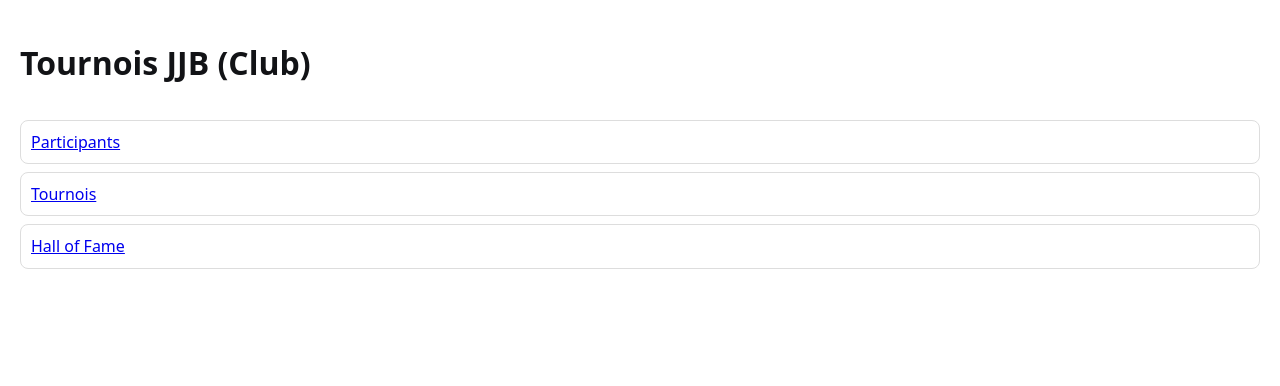
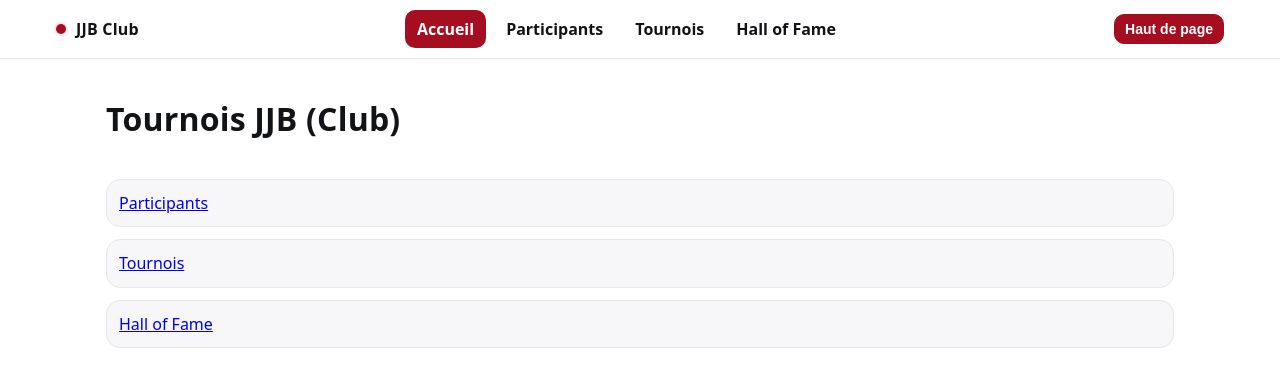
Before and after one commit to Nowa10/Octopus-App, a Next.js app: page / in a window 1280 px wide. Shown: the top 386 px of the page. Built offline with nearby package versions, Linux system fonts and the light colour scheme.

Commit message:
Refactor UI components: enhance styling, integrate navigation, and streamline layout across pages

```diff
--- /dev/null
+++ b/src/app/components/AppNav.tsx
@@ -0,0 +1,59 @@
+'use client';
+
+import Link from 'next/link';
+import { usePathname } from 'next/navigation';
+import { Button } from '@/app/components/ui';
+
+const LINKS = [
+    { href: '/', label: 'Accueil' },
+    { href: '/participants', label: 'Participants' },
+    { href: '/tournaments', label: 'Tournois' },
+    { href: '/hall-of-fame', label: 'Hall of Fame' },
+];
+
+export default function AppNav() {
+    const pathname = usePathname() || '/';
+
+    return (
+        <>
+            {/* Top bar (desktop & tablets) */}
+            <header className="topnav">
+                <div className="topnav__inner">
+                    <Link href="/" className="brand">
+                        <span className="brand__dot" />
+                        <strong>JJB Club</strong>
+                    </Link>
+
+                    <nav className="topnav__links">
+                        {LINKS.map(l => {
+                            const active = pathname === l.href || (l.href !== '/' && pathname.startsWith(l.href));
+                            return (
+                                <Link key={l.href} href={l.href} className={`topnav__link ${active ? 'is-active' : ''}`}>
+                                    {l.label}
+                                </Link>
+                            );
+                        })}
+                    </nav>
+
+                    <div className="topnav__actions">
+                        <Button variant="primary" size="sm" onClick={() => window.scrollTo({ top: 0, behavior: 'smooth' })}>
+                            Haut de page
+                        </Button>
+                    </div>
+                </div>
+            </header>
+
+            {/* Bottom nav (mobile) */}
+            <nav className="bottomnav">
+                {LINKS.map(l => {
+                    const active = pathname === l.href || (l.href !== '/' && pathname.startsWith(l.href));
+                    return (
+                        <Link key={l.href} href={l.href} className={`bottomnav__item ${active ? 'is-active' : ''}`}>
+                            {l.label}
+                        </Link>
+                    );
+                })}
+            </nav>
+        </>
+    );
+}
--- a/src/app/components/ui.tsx
+++ b/src/app/components/ui.tsx
@@ -25,7 +25,8 @@ export function Segment({
     return (
         <div className="segment">
             {items.map(it => (
-                <button key={it.value}
+                <button
+                    key={it.value}
                     className="segment__btn"
                     aria-pressed={value === it.value}
                     onClick={() => onChange(it.value)}
--- a/src/app/layout.tsx
+++ b/src/app/layout.tsx
@@ -1,34 +1,22 @@
 import type { Metadata } from "next";
 import { Geist, Geist_Mono } from "next/font/google";
-import '@/styles/theme.css';
+import "@/styles/theme.css";
+import AppNav from "@/app/components/AppNav";
 
-
-const geistSans = Geist({
-  variable: "--font-geist-sans",
-  subsets: ["latin"],
-});
-
-const geistMono = Geist_Mono({
-  variable: "--font-geist-mono",
-  subsets: ["latin"],
-});
+const geistSans = Geist({ variable: "--font-geist-sans", subsets: ["latin"] });
+const geistMono = Geist_Mono({ variable: "--font-geist-mono", subsets: ["latin"] });
 
 export const metadata: Metadata = {
-  title: "Create Next App",
-  description: "Generated by create next app",
+  title: "JJB Club • Tournois",
+  description: "Gestion de tournois du club",
 };
 
-export default function RootLayout({
-  children,
-}: Readonly<{
-  children: React.ReactNode;
-}>) {
+export default function RootLayout({ children }: { children: React.ReactNode }) {
   return (
-    <html lang="en">
-      <body
-        className={`${geistSans.variable} ${geistMono.variable} antialiased`}
-      >
-        {children}
+    <html lang="fr">
+      <body className={`${geistSans.variable} ${geistMono.variable} antialiased`}>
+        <AppNav />
+        <div className="page">{children}</div>
       </body>
     </html>
   );
--- a/src/app/page.tsx
+++ b/src/app/page.tsx
@@ -2,20 +2,14 @@ import Link from 'next/link';
 
 export default function Home() {
   return (
-    <main style={{ display: 'grid', gap: 12, padding: 20 }}>
-      <h1>Tournois JJB (Club)</h1>
+    <>
+      <h1 className="section-title">Tournois JJB (Club)</h1>
 
-      <div style={{ display: 'grid', gap: 8 }}>
-        <Link href="/participants" style={{ border: '1px solid #ddd', padding: 10, borderRadius: 8 }}>
-          Participants
-        </Link>
-        <Link href="/tournaments" style={{ border: '1px solid #ddd', padding: 10, borderRadius: 8 }}>
-          Tournois
-        </Link>
-        <Link href="/hall-of-fame" style={{ border: '1px solid #ddd', padding: 10, borderRadius: 8 }}>
-          Hall of Fame
-        </Link>
+      <div className="stack">
+        <Link href="/participants" className="link-card">Participants</Link>
+        <Link href="/tournaments" className="link-card">Tournois</Link>
+        <Link href="/hall-of-fame" className="link-card">Hall of Fame</Link>
       </div>
-    </main>
+    </>
   );
 }
--- a/src/styles/theme.css
+++ b/src/styles/theme.css
@@ -283,3 +283,167 @@ body {
         grid-template-columns: repeat(3, minmax(260px, 1fr));
     }
 }
+
+/* === NAVIGATION ===================================================== */
+.topnav {
+    position: sticky;
+    top: 0;
+    z-index: 100;
+    background: #fff;
+    border-bottom: 1px solid var(--border);
+    box-shadow: 0 1px 0 rgba(20, 20, 20, .02);
+}
+
+.topnav__inner {
+    max-width: 1200px;
+    margin: 0 auto;
+    padding: 10px 16px;
+    display: grid;
+    grid-template-columns: auto 1fr auto;
+    gap: 12px;
+    align-items: center;
+}
+
+.brand {
+    display: inline-flex;
+    align-items: center;
+    gap: 10px;
+    color: var(--text);
+    text-decoration: none;
+    font-weight: 800;
+    letter-spacing: .2px;
+}
+
+.brand__dot {
+    width: 10px;
+    height: 10px;
+    border-radius: 50%;
+    background: var(--brand);
+    box-shadow: 0 0 0 2px var(--brand-100);
+}
+
+.topnav__links {
+    display: flex;
+    gap: 8px;
+    justify-content: center;
+}
+
+.topnav__link {
+    padding: 8px 12px;
+    border-radius: 10px;
+    text-decoration: none;
+    color: var(--text);
+    font-weight: 600;
+    transition: background var(--transition), color var(--transition);
+}
+
+.topnav__link:hover {
+    background: var(--surface-2);
+}
+
+.topnav__link.is-active {
+    background: var(--brand);
+    color: #fff;
+}
+
+.topnav__actions {
+    display: flex;
+    gap: 8px;
+}
+
+.bottomnav {
+    position: fixed;
+    bottom: 0;
+    left: 0;
+    right: 0;
+    border-top: 1px solid var(--border);
+    background: #fff;
+    display: grid;
+    grid-template-columns: repeat(4, 1fr);
+    padding: 6px;
+    gap: 6px;
+    z-index: 100;
+}
+
+.bottomnav__item {
+    text-align: center;
+    padding: 10px 8px;
+    border-radius: 10px;
+    text-decoration: none;
+    color: var(--text);
+    font-weight: 700;
+    background: var(--surface);
+    border: 1px solid var(--border);
+}
+
+.bottomnav__item.is-active {
+    background: var(--brand);
+    color: #fff;
+    border-color: var(--brand);
+}
+
+@media (min-width: 768px) {
+    .bottomnav {
+        display: none;
+    }
+}
+
+@media (max-width: 767px) {
+
+    .topnav__links,
+    .topnav__actions {
+        display: none;
+    }
+
+    body {
+        padding-bottom: 64px;
+    }
+
+    /* pour ne pas masquer le contenu par la bottom nav */
+}
+
+/* === FORM INPUTS ==================================================== */
+.input,
+.select {
+    width: 100%;
+    padding: 10px 12px;
+    border-radius: 10px;
+    border: 1px solid var(--border);
+    background: #fff;
+    transition: box-shadow var(--transition), border-color var(--transition);
+}
+
+.input:focus,
+.select:focus {
+    outline: none;
+    border-color: var(--brand);
+    box-shadow: 0 0 0 4px var(--ring);
+}
+
+/* === PAGE WRAPPER =================================================== */
+.page {
+    max-width: 1100px;
+    margin: 0 auto;
+    padding: 16px;
+    display: grid;
+    gap: 16px;
+}
+
+.section-title {
+    font-weight: 800;
+    letter-spacing: .2px;
+}
+
+.link-card {
+    display: block;
+    padding: 12px;
+    border: 1px solid var(--border);
+    border-radius: var(--radius);
+    background: var(--surface);
+    transition: transform var(--transition), box-shadow var(--transition);
+}
+
+.link-card:hover {
+    transform: translateY(-2px);
+    box-shadow: var(--shadow-2);
+}
```
Also changed, not shown: src/app/hall-of-fame/page.tsx (+18 -33 lines), src/app/participants/page.tsx (+36 -82 lines), src/app/tournaments/[id]/page.tsx (+16 -26 lines), src/app/tournaments/page.tsx (+14 -20 lines).
